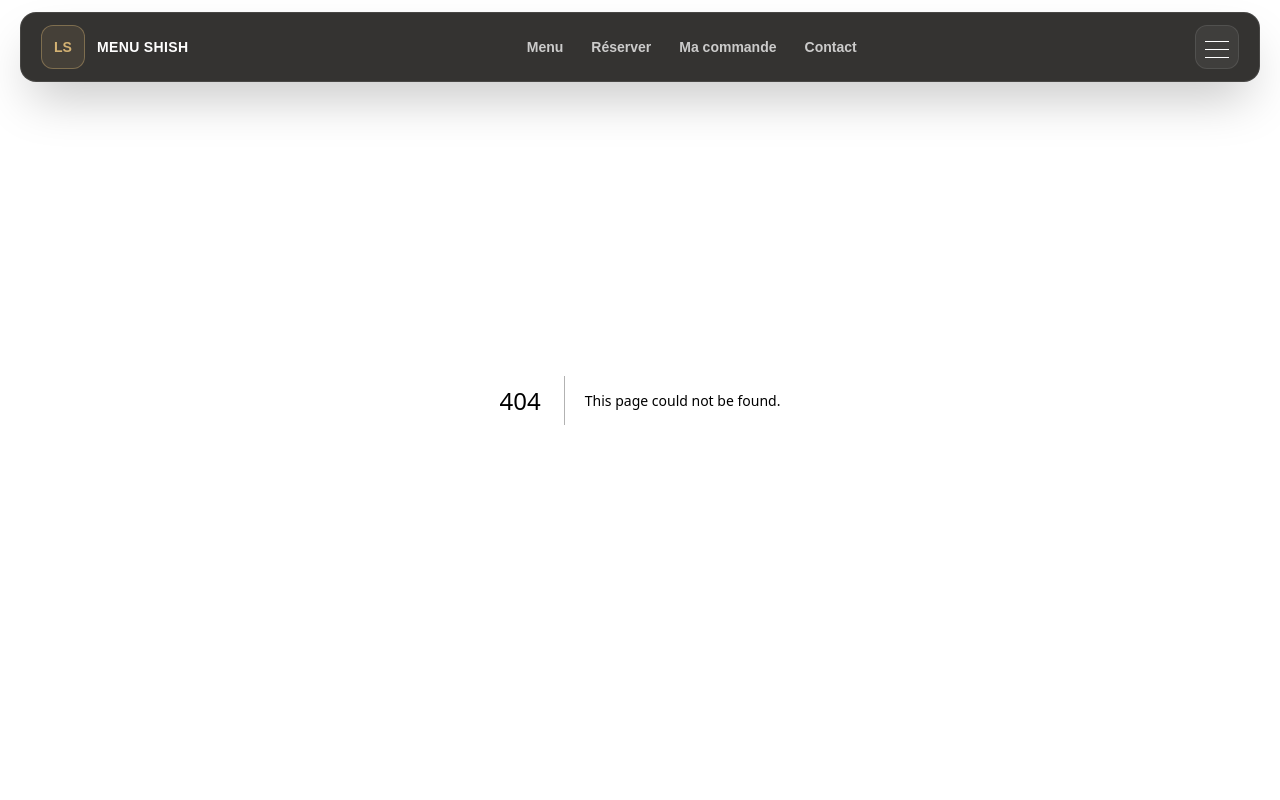
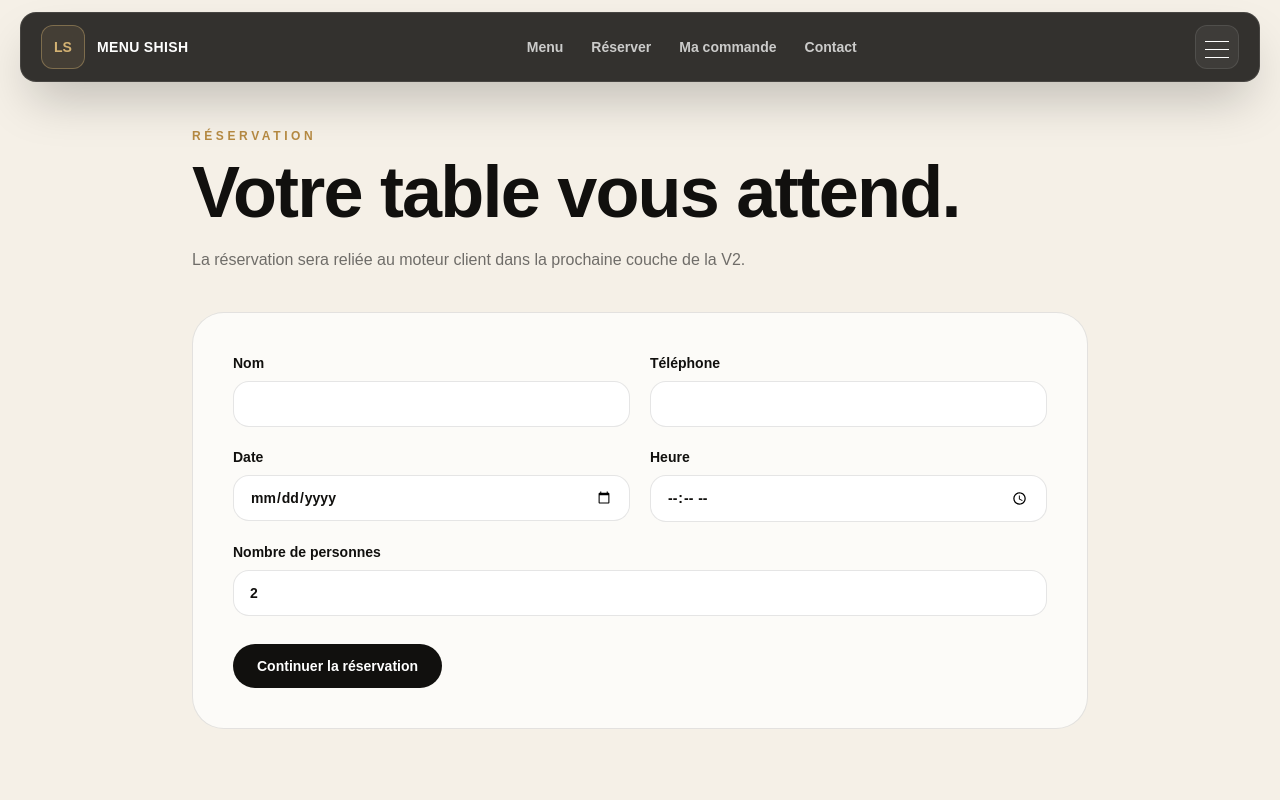
Before and after one commit to mountaga-tall/lashish-nouveau, a Next.js app: page /reserver in a window 1280 px wide. Before the commit this address had no page. Shown: the top 800 px of the page. Built offline with nearby package versions, Linux system fonts and the light colour scheme.

Commit message:
V2: add Next.js foundation app/reserver/page.tsx

```diff
--- /dev/null
+++ b/app/reserver/page.tsx
@@ -0,0 +1,23 @@
+export const metadata = { title: "Réserver", description: "Réservez votre table chez La Shish." };
+
+export default function ReservePage() {
+  return (
+    <main className="min-h-screen bg-[#f5f0e7] px-5 pb-20 pt-32 sm:px-8 lg:px-12">
+      <div className="mx-auto max-w-4xl">
+        <p className="text-xs font-bold uppercase tracking-[.3em] text-[#b68a42]">Réservation</p>
+        <h1 className="mt-3 text-5xl font-black tracking-tight sm:text-7xl">Votre table vous attend.</h1>
+        <p className="mt-5 max-w-2xl text-black/55">La réservation sera reliée au moteur client dans la prochaine couche de la V2.</p>
+        <div className="mt-10 rounded-[2rem] border border-black/10 bg-white/70 p-6 sm:p-10">
+          <div className="grid gap-5 sm:grid-cols-2">
+            <label className="text-sm font-semibold">Nom<input className="mt-2 w-full rounded-2xl border border-black/10 bg-white px-4 py-3 outline-none focus:border-[#b68a42]" /></label>
+            <label className="text-sm font-semibold">Téléphone<input className="mt-2 w-full rounded-2xl border border-black/10 bg-white px-4 py-3 outline-none focus:border-[#b68a42]" /></label>
+            <label className="text-sm font-semibold">Date<input type="date" className="mt-2 w-full rounded-2xl border border-black/10 bg-white px-4 py-3 outline-none focus:border-[#b68a42]" /></label>
+            <label className="text-sm font-semibold">Heure<input type="time" className="mt-2 w-full rounded-2xl border border-black/10 bg-white px-4 py-3 outline-none focus:border-[#b68a42]" /></label>
+            <label className="text-sm font-semibold sm:col-span-2">Nombre de personnes<input type="number" min="1" defaultValue="2" className="mt-2 w-full rounded-2xl border border-black/10 bg-white px-4 py-3 outline-none focus:border-[#b68a42]" /></label>
+          </div>
+          <button className="mt-7 rounded-full bg-[#11100e] px-6 py-3 text-sm font-bold text-white hover:bg-[#b68a42] hover:text-[#11100e]">Continuer la réservation</button>
+        </div>
+      </div>
+    </main>
+  );
+}
```
